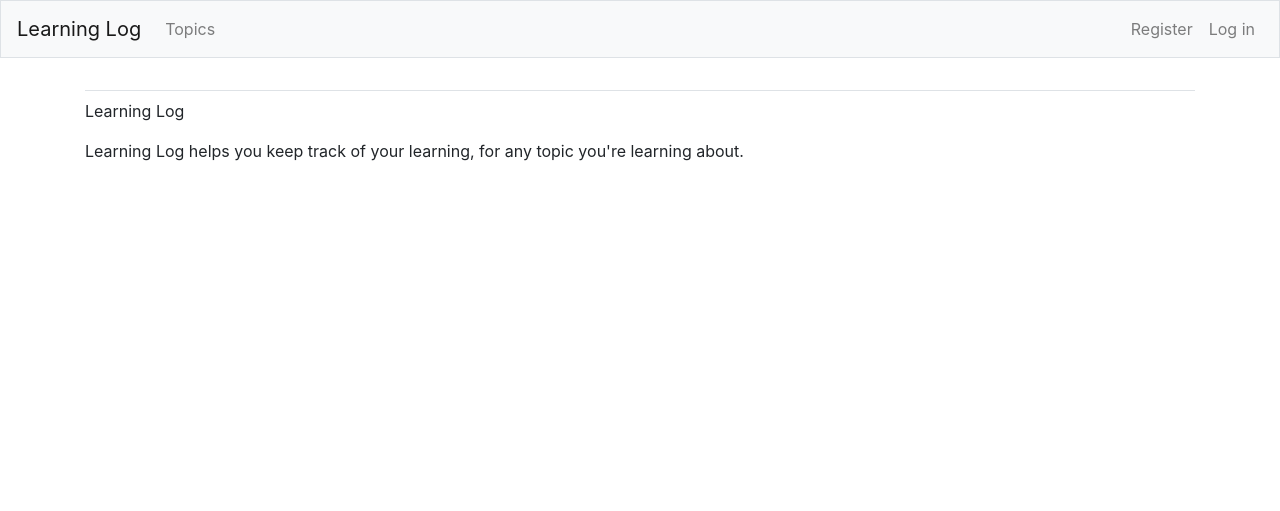
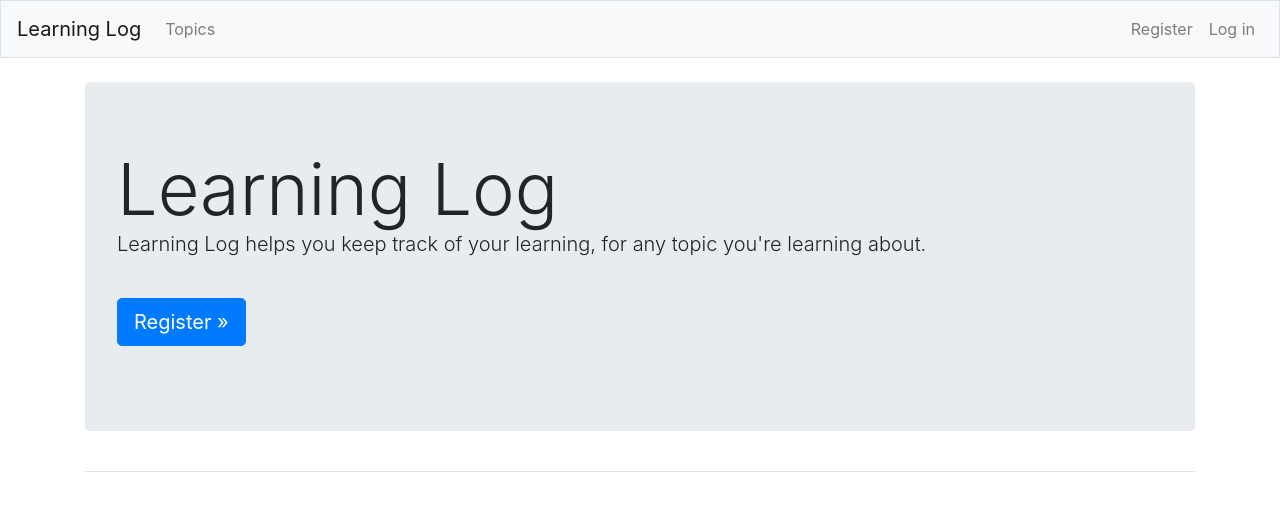
Before and after one commit to kbulbul026-coder/learning_log, a Django app: page / in a window 1280 px wide. Shown: the top 511 px of the page. Run offline with Django 4.2, Linux system fonts and the light colour scheme; some libraries are stand-ins or nearby versions.

Commit message:
add impressive home page in bootrap style

```diff
--- a/learning_log/learning_logs/templates/learning_logs/index.html
+++ b/learning_log/learning_logs/templates/learning_logs/index.html
@@ -1,9 +1,19 @@
 {% extends "learning_logs/base.html" %}
 
-{% block content %}
 
-  <p>Learning Log</p>
-  <p>Learning Log helps you keep track of your learning, for any topic you're
-  learning about.</p>
+{% block page_header %}
+  <div class="jumbotron">
 
-{% endblock content %}
+
+
+  <h1 class="display-3">Learning Log</h>
+
+  <p class="lead">
+   Learning Log helps you keep track of your learning, for any topic you're learning about.
+  </p>
+
+<a class="btn btn-lg btn-primary" href="{% url 'users:register' %}"
+ role="button">Register &raquo;</a>
+
+  </div>
+{% endblock page_header %}
```
